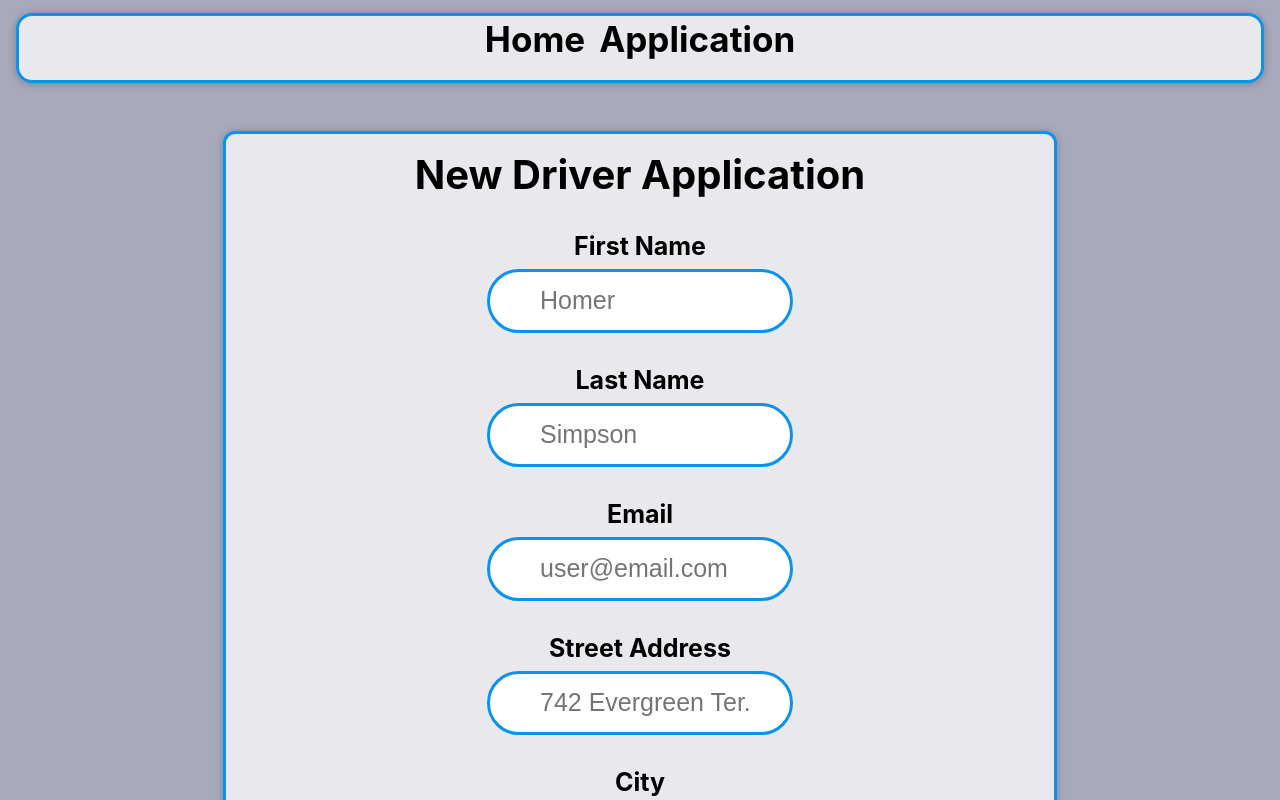
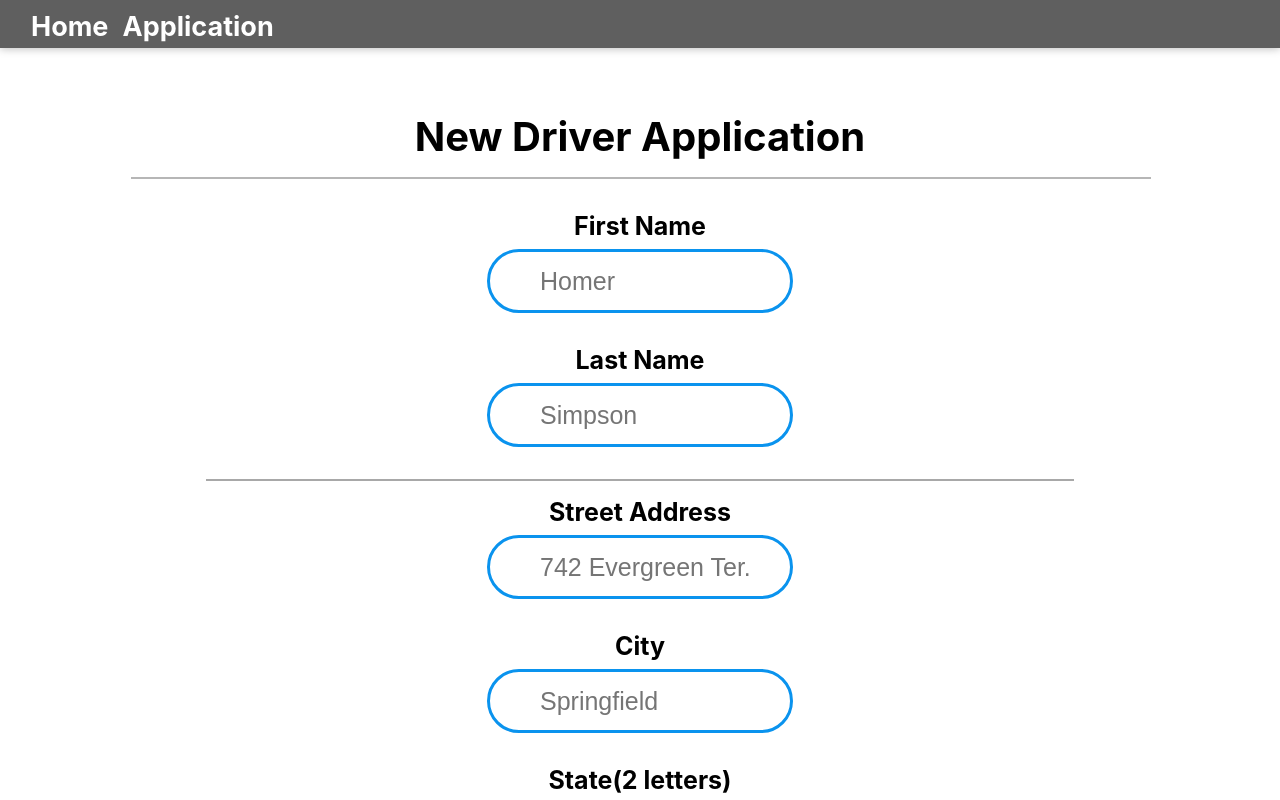
Before and after one commit to kennguyen061/TruckersRewardsProgram, a React (Create React App) app in the folder front-end/app/: page /Application in a window 1280 px wide. Shown: the top 800 px of the page. Built offline with nearby package versions, Linux system fonts and the light colour scheme.

Commit message:
Redesigned driver form

```diff
--- a/front-end/app/src/Components/Application.css
+++ b/front-end/app/src/Components/Application.css
@@ -48,7 +48,7 @@
 }
 
 .Container {
-  background-color: rgba(155, 155, 180, 0.856);
+  background-color: rgb(255, 255, 255);
   height: 100%;
   width: 100%;
   display: flex;
--- a/front-end/app/src/Components/DriverForm/DriverForm.css
+++ b/front-end/app/src/Components/DriverForm/DriverForm.css
@@ -55,3 +55,10 @@
   padding-bottom: 5px;
   padding-left: 25px;
 }
+
+.line {
+  border: 0.8px solid #a8a8a8;
+  width: 85%;
+  margin-top: 1rem;
+  margin-bottom: 1;
+}
--- a/front-end/app/src/Components/DriverForm/DriverForm.js
+++ b/front-end/app/src/Components/DriverForm/DriverForm.js
@@ -103,16 +103,7 @@ const DriverForm = (props) => {
           required
           onChange={lastNameChangeHandler}
         />
-      </div>
-      <div className="new-driver__control">
-        <label>Email</label>
-        <input
-          type={"email"}
-          value={enteredEmail}
-          placeholder={"user@email.com"}
-          required
-          onChange={emailChangeHandler}
-        />
+        <hr className="line" />
       </div>
       <div className="new-driver__control">
         <label>Street Address</label>
@@ -157,6 +148,17 @@ const DriverForm = (props) => {
           required
           onChange={zipChangeHandler}
         />
+        <hr className="line" />
+      </div>
+      <div className="new-driver__control">
+        <label>Email</label>
+        <input
+          type={"email"}
+          value={enteredEmail}
+          placeholder={"user@email.com"}
+          required
+          onChange={emailChangeHandler}
+        />
       </div>
       <div className="new-driver__control">
         <label>Phone Number</label>
@@ -168,6 +170,7 @@ const DriverForm = (props) => {
           required
           onChange={phoneNumChangeHandler}
         />
+        <hr className="line" />
       </div>
       <div className="new-driver__control">
         <label>Password</label>
@@ -192,6 +195,7 @@ const DriverForm = (props) => {
           required
           onChange={copyPasswordChangeHandler}
         />
+        <hr className="line" />
       </div>
       <div className="new-driver__actions">
         <button type="submit" disabled={enteredPassword !== reenteredPassword}>
--- a/front-end/app/src/Components/DriverForm/NewDriver.css
+++ b/front-end/app/src/Components/DriverForm/NewDriver.css
@@ -1,13 +1,13 @@
 .new-driver {
-  background-color: #ffffffbb;
+  background-color: #c0c0c000;
   padding: 1rem;
   margin: 3rem auto;
-  width: 50rem;
+  width: 65rem;
   max-width: 95%;
   border-radius: 12px;
   text-align: center;
-  box-shadow: 0 1px 8px rgba(0, 0, 0, 0.25);
-  border: 0.2rem solid #0a93ee;
+  /*box-shadow: 0 1px 8px rgba(0, 0, 0, 0.25);
+  border: 0.19rem solid #0a93ee;*/
 }
 
 .new-driver-label {
@@ -40,3 +40,10 @@
   background-color: #0886da;
   border-color: #0a93ee;
 }
+
+.line_bold {
+  border: 1.5px solid #b6b6b6;
+  width: 100%;
+  margin-top: 1rem;
+  margin-bottom: 1;
+}
--- a/front-end/app/src/Components/DriverForm/NewDriver.js
+++ b/front-end/app/src/Components/DriverForm/NewDriver.js
@@ -15,6 +15,7 @@ const NewDriver = (props) => {
       <div className="new-driver">
         <div className="header">
           <label className="new-driver-label">New Driver Application</label>
+          <hr className="line_bold" />
         </div>
         <DriverForm onSaveDriverData={saveDriverDataHandler}></DriverForm>
       </div>
--- a/front-end/app/src/Components/UI/Navbar.css
+++ b/front-end/app/src/Components/UI/Navbar.css
@@ -1,11 +1,12 @@
 .NavButton {
+  margin-top: 0.5rem;
   font: inherit;
   font-weight: bold;
-  font-size: 35px;
+  font-size: 27px;
   cursor: pointer;
   border: 1px solid #bfc3c500;
   background-color: #00a5f700;
-  color: rgb(0, 0, 0);
+  color: rgb(255, 255, 255);
   border-radius: 12px;
   justify-content: center;
   align-items: center;
@@ -16,16 +17,16 @@
 }
 
 .NavBox {
-  margin-top: 0.8rem;
   display: flex;
-  background-color: #ffffffbb;
-  width: 97%;
-  min-height: 4rem;
-  justify-content: center;
+  background-color: #5f5f5f;
+  width: 100%;
+  min-height: 3rem;
+  justify-content: left;
   align-content: center;
-  border-radius: 1em 1em;
-  border-bottom-right-radius: 1em 1em;
-  border-bottom-left-radius: 1em 1em;
   box-shadow: 0 1px 8px rgba(0, 0, 0, 0.25);
-  border: 0.2rem solid #0a93ee;
+  /*border: 0.2rem solid #0a93ee;*/
 }
+
+.space {
+  margin-left: 1.5rem;
+}
--- a/front-end/app/src/Components/UI/Navbar.js
+++ b/front-end/app/src/Components/UI/Navbar.js
@@ -4,6 +4,7 @@ import "./Navbar.css";
 function Navbar() {
   return (
     <div className="NavBox">
+      <h2 className="space" />
       <Link to="/" className="NavLink">
         {" "}
         <button type="button" className="NavButton">
```
